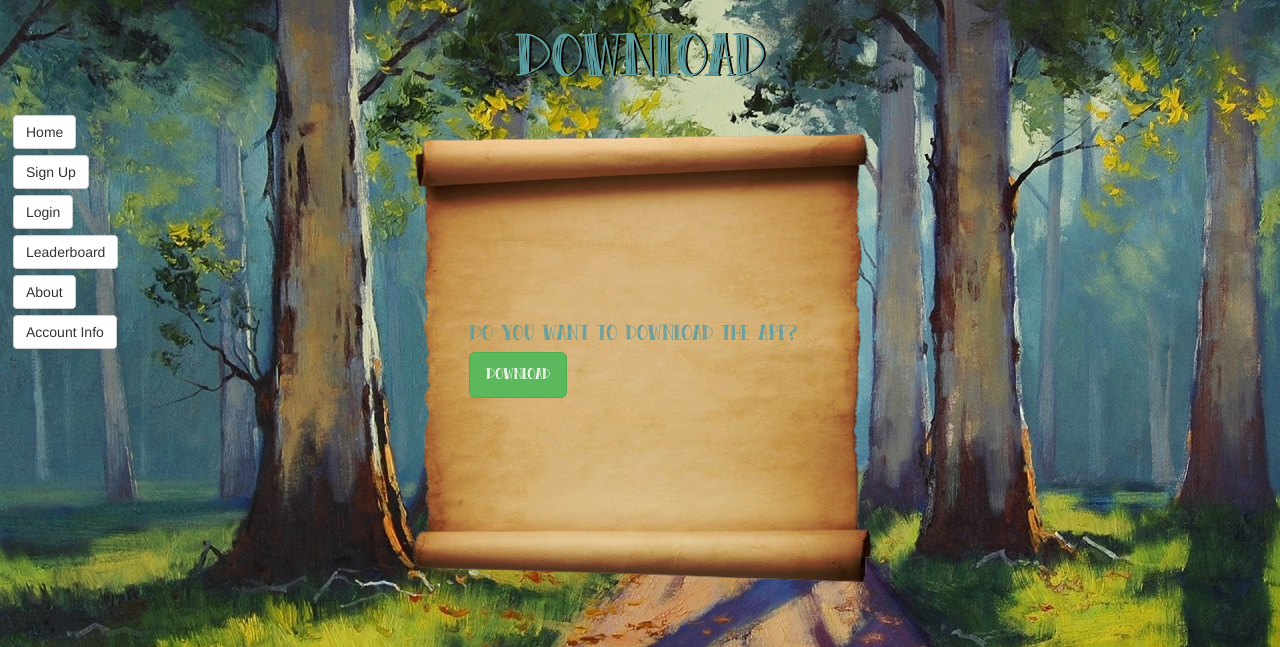
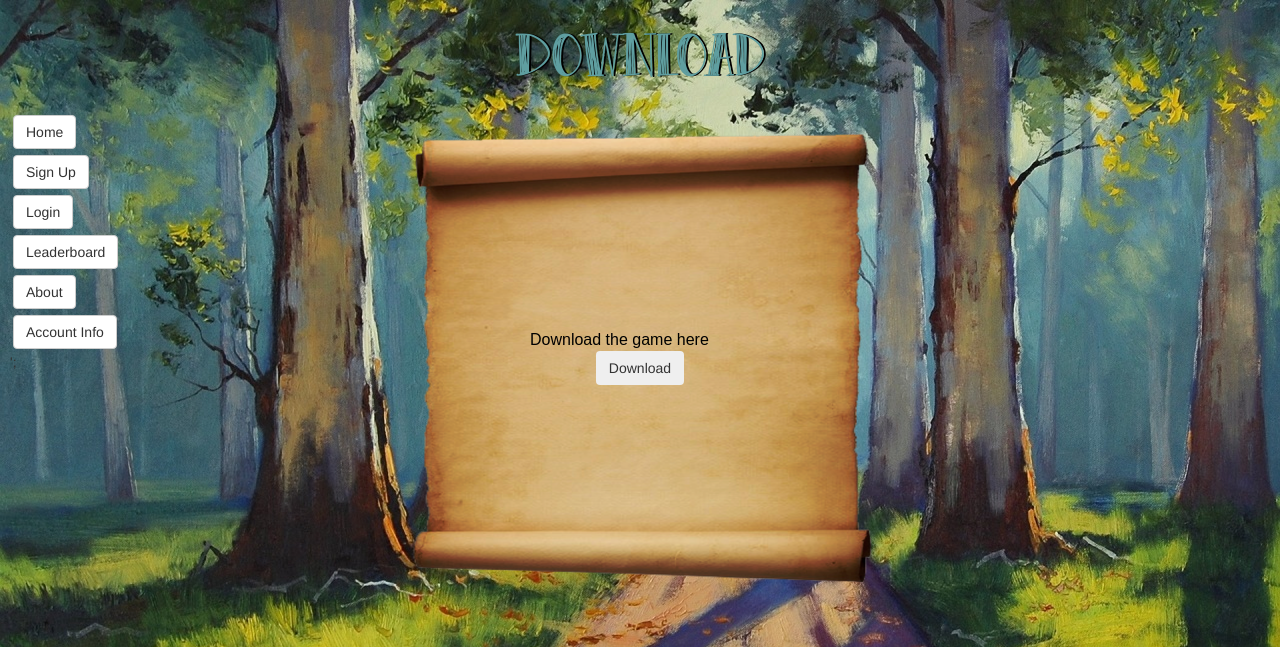
Before and after one commit to mroien/Arithimagicians, a PHP site: page /public/main/download.html in a window 1280 px wide. Shown: the top 647 px of the page. Run offline with PHP 8.4, Linux system fonts and the light colour scheme; some libraries are stand-ins or nearby versions.

Commit message:
added scroll to About, changed download, formatting stuff

```diff
--- /dev/null
+++ b/ArithimagiciansWebSite/css/_about.scss
@@ -0,0 +1,8 @@
+.text_wrapper {
+  //border: 5px solid red;
+  overflow: auto;
+  display: flex;
+  height: 306px;
+  width: 390px;
+  margin:auto;
+}
--- a/ArithimagiciansWebSite/css/_delete.scss
+++ b/ArithimagiciansWebSite/css/_delete.scss
@@ -1,17 +1,19 @@
 #deleteWrapper {
   font-family:$font-family;
-  position: absolute;
+  display: flex;
+  justify-content: center;
+  flex-direction: column;
   width: 300px;
   height: 200px;
-  /*border: 5px solid red;*/
+  //border: 5px solid red;
   text-align: center;
   color: $font-color;
   font-size: 28px;
-  top: 32%;
-  right: 39%;
+  margin: auto;
   z-index: 999;
 }
 
 .yes, .no {
-  position: relative;
+  max-width: 50px;
+  margin:auto;
 }
--- a/ArithimagiciansWebSite/css/_download.scss
+++ b/ArithimagiciansWebSite/css/_download.scss
@@ -1,13 +1,17 @@
 .download_wrapper, .downloadText{
   //border: 3px solid red;
-  font-family: $font-family;
-  color: $font-color;
   font-size: 25px;
   width: 342px;
   margin: auto;
 }
 
-.download {
+.btn_wrapper {
+  display: flex;
+  flex-direction: row;
+  //border: 5px solid red;
+}
+
+.download, .cancel {
   margin: auto;
 }
 
@@ -15,8 +19,3 @@
   width: 300px;
   align-self: center;
 }
-
-.align-col {
-  flex-flow: column;
-  align-self: center;
-}
--- a/ArithimagiciansWebSite/css/main.css
+++ b/ArithimagiciansWebSite/css/main.css
@@ -32,21 +32,19 @@ label {
   margin: auto; }
 
 .download_wrapper, .downloadText {
-  font-family: "Peas & Carrots";
-  color: cadetblue;
   font-size: 25px;
   width: 342px;
   margin: auto; }
 
-.download {
+.btn_wrapper {
+  display: flex;
+  flex-direction: row; }
+
+.download, .cancel {
   margin: auto; }
 
 .progress {
   width: 300px;
-  align-self: center; }
-
-.align-col {
-  flex-flow: column;
   align-self: center; }
 
 #leaderboard {
@@ -75,19 +73,20 @@ label {
 
 #deleteWrapper {
   font-family: "Peas & Carrots";
-  position: absolute;
+  display: flex;
+  justify-content: center;
+  flex-direction: column;
   width: 300px;
   height: 200px;
-  /*border: 5px solid red;*/
   text-align: center;
   color: cadetblue;
   font-size: 28px;
-  top: 32%;
-  right: 39%;
+  margin: auto;
   z-index: 999; }
 
 .yes, .no {
-  position: relative; }
+  max-width: 50px;
+  margin: auto; }
 
 #viewTransactions {
   position: absolute;
@@ -96,6 +95,13 @@ label {
   width: 700px;
   top: 40%;
   right: 30%; }
+
+.text_wrapper {
+  overflow: auto;
+  display: flex;
+  height: 306px;
+  width: 390px;
+  margin: auto; }
 
 body {
   background: url("../images/forest.jpg") no-repeat center center fixed;
--- a/ArithimagiciansWebSite/css/main.scss
+++ b/ArithimagiciansWebSite/css/main.scss
@@ -18,6 +18,7 @@ $font-color: cadetblue;
 @import "stats";
 @import "delete";
 @import "viewTransactions";
+@import "about";
 
 body {
     background: url("../images/forest.jpg") no-repeat center center fixed;
--- a/ArithimagiciansWebSite/js/main.js
+++ b/ArithimagiciansWebSite/js/main.js
@@ -10,10 +10,10 @@ $(document).ready(function(){
     //On page load
     //Check if user is logged in
 
-    if(storage !== null || storage.length !== 0) {
+    if(storage !== null) {
         $('.signedIn')
             .text("Welcome, " + localStorage.getItem('username'))
-            .append(logout)
+            .append(logout);
     }
 
     //Clear localStorage and sign the user out
@@ -62,7 +62,7 @@ $(document).ready(function(){
             $phone = $(this);
 
             if ($phone.val().length === 0) {
-                $phone.val('(');
+                $phone.val('( ');
             }
             else {
                 var val = $phone.val();
@@ -78,4 +78,15 @@ $(document).ready(function(){
             }
         });
 
+    //Prompts for Delete page
+
+    $('.yes').on('click', function(){
+        var _delete = prompt("Are you sure you want to Delete your account? YES or NO");
+        _delete.toUpperCase();
+        if(_delete === 'YES'){
+            alert("You just deleted your account")
+        }
+    })
+
+
 });
--- a/ArithimagiciansWebSite/public/loggedIn/Stats.html
+++ b/ArithimagiciansWebSite/public/loggedIn/Stats.html
@@ -8,6 +8,7 @@
     <link rel="stylesheet" href="http://maxcdn.bootstrapcdn.com/bootstrap/3.3.4/css/bootstrap.min.css">
     <script src="https://ajax.googleapis.com/ajax/libs/jquery/1.11.3/jquery.min.js"></script>
     <script src="http://maxcdn.bootstrapcdn.com/bootstrap/3.3.4/js/bootstrap.min.js"></script>
+    <script src="../../js/loggedIn.js"></script>
     <script src="../../js/main.js"></script>
     <link rel="stylesheet" type="text/css" href="../../css/main.css">
 </head>
--- a/ArithimagiciansWebSite/public/loggedIn/accountInfo.html
+++ b/ArithimagiciansWebSite/public/loggedIn/accountInfo.html
@@ -8,6 +8,7 @@
     <link rel="stylesheet" href="http://maxcdn.bootstrapcdn.com/bootstrap/3.3.4/css/bootstrap.min.css">
     <script src="https://ajax.googleapis.com/ajax/libs/jquery/1.11.3/jquery.min.js"></script>
     <script src="http://maxcdn.bootstrapcdn.com/bootstrap/3.3.4/js/bootstrap.min.js"></script>
+    <script src="../../js/loggedIn.js"></script>
     <script src="../../js/main.js"></script>
     <link rel="stylesheet" type="text/css" href="../../css/main.css">
 </head>
--- a/ArithimagiciansWebSite/public/loggedIn/currentPowerUps.html
+++ b/ArithimagiciansWebSite/public/loggedIn/currentPowerUps.html
@@ -8,6 +8,7 @@
     <link rel="stylesheet" href="http://maxcdn.bootstrapcdn.com/bootstrap/3.3.4/css/bootstrap.min.css">
     <script src="https://ajax.googleapis.com/ajax/libs/jquery/1.11.3/jquery.min.js"></script>
     <script src="http://maxcdn.bootstrapcdn.com/bootstrap/3.3.4/js/bootstrap.min.js"></script>
+    <script src="../../js/loggedIn.js"></script>
     <script src="../../js/main.js"></script>
     <link rel="stylesheet" type="text/css" href="../../css/main.css">
 </head>
--- a/ArithimagiciansWebSite/public/loggedIn/paymentInfo.html
+++ b/ArithimagiciansWebSite/public/loggedIn/paymentInfo.html
@@ -8,6 +8,7 @@
     <link rel="stylesheet" href="http://maxcdn.bootstrapcdn.com/bootstrap/3.3.4/css/bootstrap.min.css">
     <script src="https://ajax.googleapis.com/ajax/libs/jquery/1.11.3/jquery.min.js"></script>
     <script src="http://maxcdn.bootstrapcdn.com/bootstrap/3.3.4/js/bootstrap.min.js"></script>
+    <script src="../../js/loggedIn.js"></script>
     <script src="../../js/main.js"></script>
     <link rel="stylesheet" type="text/css" href="../../css/main.css">
 </head>
--- a/ArithimagiciansWebSite/public/loggedIn/paymentStub.html
+++ b/ArithimagiciansWebSite/public/loggedIn/paymentStub.html
@@ -8,6 +8,7 @@
     <link rel="stylesheet" href="http://maxcdn.bootstrapcdn.com/bootstrap/3.3.4/css/bootstrap.min.css">
     <script src="https://ajax.googleapis.com/ajax/libs/jquery/1.11.3/jquery.min.js"></script>
     <script src="http://maxcdn.bootstrapcdn.com/bootstrap/3.3.4/js/bootstrap.min.js"></script>
+    <script src="../../js/loggedIn.js"></script>
     <script src="../../js/main.js"></script>
     <link rel="stylesheet" type="text/css" href="../../css/main.css">
 </head>
--- a/ArithimagiciansWebSite/public/loggedIn/viewTransactions.html
+++ b/ArithimagiciansWebSite/public/loggedIn/viewTransactions.html
@@ -8,6 +8,7 @@
     <link rel="stylesheet" href="http://maxcdn.bootstrapcdn.com/bootstrap/3.3.4/css/bootstrap.min.css">
     <script src="https://ajax.googleapis.com/ajax/libs/jquery/1.11.3/jquery.min.js"></script>
     <script src="http://maxcdn.bootstrapcdn.com/bootstrap/3.3.4/js/bootstrap.min.js"></script>
+    <script src="../../js/loggedIn.js"></script>
     <script src="../../js/main.js"></script>
     <link rel="stylesheet" type="text/css" href="../../css/main.css">
 </head>
--- a/ArithimagiciansWebSite/public/main/download.html
+++ b/ArithimagiciansWebSite/public/main/download.html
@@ -38,9 +38,11 @@
                     <span class="sr-only">45% Complete</span>
                 </div>
             </div>
-            <div class="downloadText align-col">Do you want to download the app?</div>
-            <button class="download btn btn-success align-col btn-lg">Download</button>
-                <button class="cancel btn btn-danger align-col btn-lg hide">Cancel</button>
+            <div class="description align-col">Download the game here</div>
+                <div class="btn_wrapper">
+            <button class="download btn">Download</button>
+                <button class="cancel btn btn-danger hide">Cancel</button>
+                </div>
             </span>
         </div>
     </div>
--- a/ArithimagiciansWebSite/public/main/login.html
+++ b/ArithimagiciansWebSite/public/main/login.html
@@ -33,12 +33,12 @@
                 <label for="username">
                     Username:
                 </label>
-                <input type="text" id="username" name="username" placeholder="Username" autofocus required pattern="[\w\D]{4,15}"><br>
+                <input type="text" id="username" name="username" placeholder="Username" autofocus required pattern="[\w\D]{1,10}"><br>
                 <label for="password">
                     Password:
                 </label>
                 <input type="password" id="password" name="username" placeholder="Password" required pattern="[\w\D]{5,15}"><br>
-                <input type="submit" class="bottomButton" name="submit" id="submit">
+                <input type="submit" class="bottomButton" name="submit" id="submit" value="Login">
                 <input type="reset" name="reset" class="bottomButton">
             </fieldset>
         </form>
@@ -61,7 +61,6 @@
                     localStorage.setItem('username', username);
                     localStorage.setItem('userID', userID);
                     alert("You have been logged in as " + localStorage.getItem('username'));
-//                    location.reload(true);
                     window.setTimeout(function(){
                         window.location.href = '../loggedIn/accountInfo.html';
                     }, 500)
```
Also changed, not shown: ArithimagiciansWebSite/js/loggedIn.js (added, +11 -0 lines), ArithimagiciansWebSite/public/loggedIn/delete.html (+8 -2 lines), ArithimagiciansWebSite/public/loggedIn/purchasePowerUps.html (+9 -0 lines), ArithimagiciansWebSite/public/main/about.html (+14 -2 lines), ArithimagiciansWebSite/public/main/signup.html (+14 -12 lines), 1 other file.
